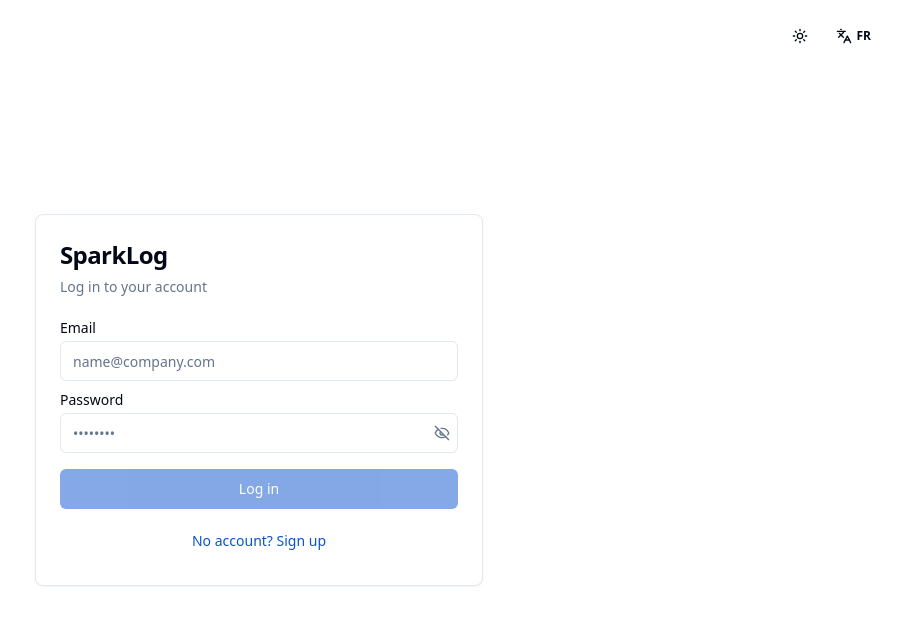
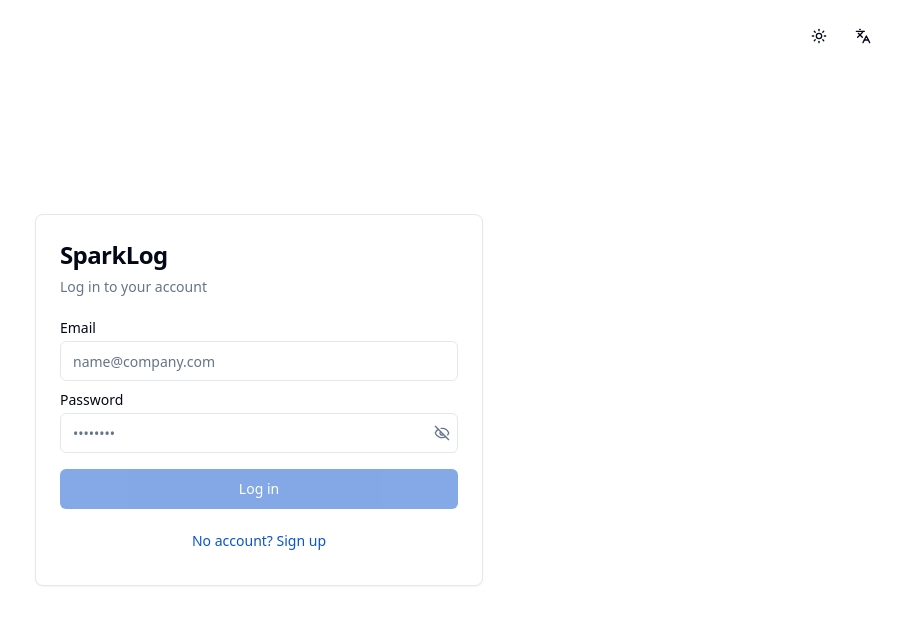
Before and after one commit to 0XNatasim/Sparklog, a React (Vite) app: page /#/login in a window 1280 px wide. Shown: the top 624 px of the page, without its empty margins (381-1280 px from the left). Built offline with nearby package versions, Linux system fonts and the light colour scheme; no server answers.

Commit message:
Language toggle: icon only, drop EN/FR label

```diff
--- a/src/components/language-toggle.jsx
+++ b/src/components/language-toggle.jsx
@@ -12,14 +12,12 @@ export function LanguageToggle() {
   return (
     <Button
       variant="ghost"
-      size="sm"
+      size="icon"
       onClick={() => setLanguage(target)}
       aria-label={t("nav.toggleLanguage")}
       title={t("nav.toggleLanguage")}
-      className="gap-1"
     >
       <Languages className="h-4 w-4" />
-      <span className="text-xs font-bold uppercase">{target}</span>
     </Button>
   );
 }
```
